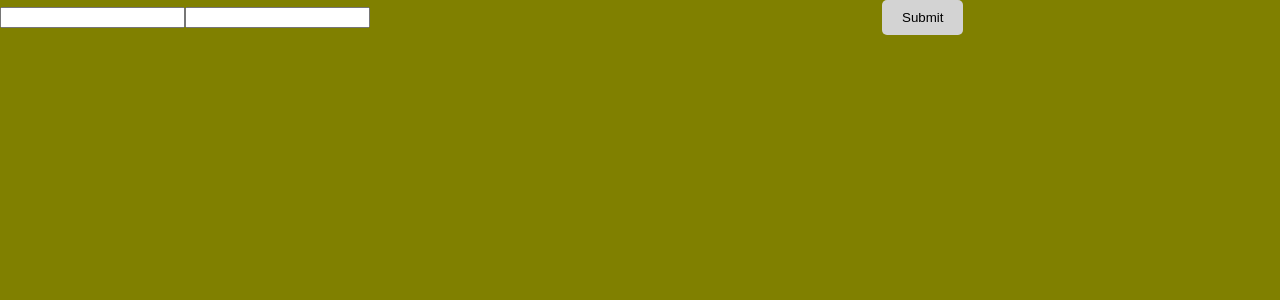
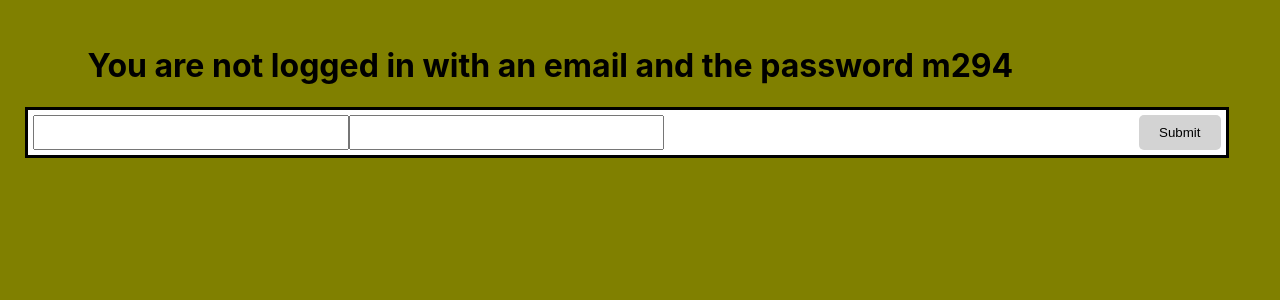
Before and after one commit to bambuk-md/Front-end-projekt-zwyssig, a React (Create React App) app: page /login in a window 1280 px wide. Shown: the top 300 px of the page. Built offline with nearby package versions, Linux system fonts and the light colour scheme.

Commit message:
messages hinzugefügt, wenn eine Aktion erfolgreich gemacht wird, lint verwendet, um die Applikation zu verbessern, nicht verwendetes File gelöscht

```diff
--- a/package.json
+++ b/package.json
@@ -22,7 +22,8 @@
     "start": "react-scripts start",
     "build": "react-scripts build",
     "test": "react-scripts test",
-    "eject": "react-scripts eject"
+    "eject": "react-scripts eject",
+    "lint": "eslint src/**/*.ts src/**/*.tsx"
   },
   "eslintConfig": {
     "extends": [
--- a/src/comps/Add.tsx
+++ b/src/comps/Add.tsx
@@ -1,10 +1,12 @@
-import React, { useEffect, useState } from "react";
+
+import React, {  useState } from "react";
 
 interface Task {
     id: number;
     title: string;
     completed: boolean;
 }
+
 
 const Taskers = () => {
     const [task, setTask] = useState<Task>({
@@ -16,27 +18,30 @@ const Taskers = () => {
 
     const updateTask = (event: React.ChangeEvent<HTMLInputElement>) => { //inspiration von https://bobbyhadz.com/blog/typescript-react-onchange-event-type
         setTask({ ...task, title: event.target.value });
+
     };
 
-    const addTask = () => {
+    const addTask = async () => {
+      try {
         const jwtToken = sessionStorage.getItem("token");
-        fetch("http://127.0.0.1:3000/auth/jwt/tasks", {
+        const response = await fetch("http://127.0.0.1:3000/auth/jwt/tasks", {
           method: "POST",
           headers: {
             "Content-Type": "application/json",
             Authorization: `Bearer ${jwtToken}`
           },
           body: JSON.stringify(task)
-        })
-          .then((response) => {
-            if (!response.ok) {
-              throw new Error("Failed to add task");
-            }
-          })
-          .catch((error) => {
-            setError(error);
-          });
-      };
+        });
+        if (!response.ok) {
+          throw new Error("Failed to add task");
+        }
+        alert("Task created successfully!");
+
+
+      } catch (error) {
+        setError(error as Error | null);
+      }
+  };
 
     return (
         <div>
--- a/src/comps/App.css
+++ b/src/comps/App.css
@@ -98,3 +98,25 @@ input[type="button"] {
   margin-left: 40%;
   border-radius: 5px;
 }
+#login{
+  margin-top: 20px;
+  margin-left: 20px;
+
+  padding: 5px;
+
+  height: 200px;
+}
+#loginform{
+  display: flex;
+  border: solid;
+  border-color: black;
+  background-color: white;
+  padding: 5px;
+  justify-content: flex-end;
+  width: 95%;
+
+}
+.log{
+  justify-content: left;
+  width: 370px;
+}
--- a/src/comps/AppDelete.tsx
+++ b/src/comps/AppDelete.tsx
@@ -1,6 +1,4 @@
-import { type } from "@testing-library/user-event/dist/type";
 import React, { useState, useEffect } from "react";
-import Taskers from "./Add";
 import EditTaskForm from "./Put";
 import axios from "axios";
 import './App.css';
@@ -26,7 +24,7 @@ const Tasks = () => {
 
 useEffect(() => {
   getit();
-}, []);
+}, );
 
 const jwtToken = sessionStorage.getItem("token");
 const nav = useNavigate(); //hier und auch bei anderen Stellen https://bobbyhadz.com/blog/react-onclick-redirect
@@ -41,9 +39,11 @@ const getit = async () => {
     });
     setTasks(response.data);
   } catch (error) {
+
     setError(error as Error | null);
+    nav('/');
 
-    nav('/');
+
   }
 };
 
@@ -55,7 +55,12 @@ const handleDelete = async (taskId: number) => {
         Authorization: `Bearer ${jwtToken}`
       }
     });
+
     getit();
+
+    if (error === null) {
+      alert('The delete was successful');
+    }
   } catch (error) {
     setError(error as Error | null);
   }
@@ -69,6 +74,7 @@ const handleUpdate = async (task: Task) => {
         Authorization: `Bearer ${jwtToken}`
       }
     });
+    alert("Task updated successfully!");
     getit();
   } catch (error) {
     setError(error as Error | null);
@@ -80,7 +86,7 @@ const tasktoedit = (task : Task) => {
 }
 
   if (error) {
-    return <div>An error occurred:, you will be redirected to login in 5 seconds {error.message}</div>;
+    return <div>An error occurred: {error.message}</div>;
   }
 
 
@@ -93,7 +99,7 @@ const tasktoedit = (task : Task) => {
 
           {task.title}
 
-          <button id="but1"onClick={() => handleDelete(task.id)}>delete Task</button>
+          <button onClick={() => handleDelete(task.id)}>delete Task</button>
           <button onClick={() => tasktoedit(task)}>Edit Task</button>
 
 
@@ -102,6 +108,7 @@ const tasktoedit = (task : Task) => {
     </ul>
     <EditTaskForm taskToEdit={editit} taskEdited={handleUpdate} ></EditTaskForm>
 
+
     </div>
   );
 
--- a/src/comps/Login.tsx
+++ b/src/comps/Login.tsx
@@ -6,10 +6,16 @@ import { useNavigate } from 'react-router-dom';
 const Login = () => {
   const [email, setEmail] = useState('');
   const [password, setPassword] = useState('');
+  const [errorMessage, setErrorMessage] = useState('');
   const nav = useNavigate();
 
   const handleSubmit = (e: React.FormEvent) => {
     e.preventDefault();
+
+    if (!email) {
+      setErrorMessage('Email is required');
+      return;
+    }
 
     const data = { email, password };
 
@@ -18,9 +24,7 @@ const Login = () => {
         if (response.data.token) {
           sessionStorage.setItem('token', response.data.token);
           nav('/main');
-
-        };
-
+        }
       })
       .catch(error => {
         console.error(error);
@@ -28,13 +32,15 @@ const Login = () => {
   };
 
   return (
-
-    <form onSubmit={handleSubmit}>
-      <input type="email" value={email} onChange={e => setEmail(e.target.value)} />
-      <input type="password" value={password} onChange={e => setPassword(e.target.value)} />
-      <button type="submit">Submit</button>
-    </form>
-
+    <div id="login">
+      <h1>You are not logged in with an email and the password m294</h1>
+      {errorMessage && <div>{errorMessage}</div>}
+      <form id="loginform" onSubmit={handleSubmit}>
+        <input className='log' type="email" value={email} onChange={e => setEmail(e.target.value)} />
+        <input className='log' type="password" value={password} onChange={e => setPassword(e.target.value)} />
+        <button type="submit">Submit</button>
+      </form>
+    </div>
   );
 };
 
--- a/src/comps/Put.tsx
+++ b/src/comps/Put.tsx
@@ -1,5 +1,4 @@
 import { useEffect, useState } from "react";
-import { isPropertySignature } from "typescript";
 import {Task} from "./AppDelete";
 import React from "react";
 
--- a/src/comps/Routechooser.tsx
+++ b/src/comps/Routechooser.tsx
@@ -1,5 +1,6 @@
+
 import { Routes, Route } from 'react-router-dom';
-import Tasks from './AppDelete';
+
 import Login from './Login';
 import Main from './MainComps';
 import VerifyLogin from './VerifyLogin';
@@ -13,6 +14,7 @@ return (
     <Route path='/login' element={<Login/>} />
 
 
+
   </Routes>
 );
 }
--- a/src/comps/Welcome.tsx
+++ b/src/comps/Welcome.tsx
@@ -1,9 +1,11 @@
-import exp from "constants";
 import React from "react";
 
 function Welcome(){
     return(
-        <h1>Welcome to your To-Do list</h1>
+        <div>
+        <h1>Welcome to your To-Do list, you are logged in</h1>
+
+        </div>
     );
 };
 export default Welcome;
--- a/src/index.tsx
+++ b/src/index.tsx
@@ -3,7 +3,6 @@ import ReactDOM from 'react-dom';
 import './index.css';
 import reportWebVitals from './reportWebVitals';
 import { BrowserRouter } from "react-router-dom";
-import Main from './comps/VerifyLogin';
 import Chooser from './comps/Routechooser';
 ReactDOM.render(
   <React.StrictMode>
```
Also changed, not shown: src/dontuse.tsx (deleted, +0 -38 lines).
